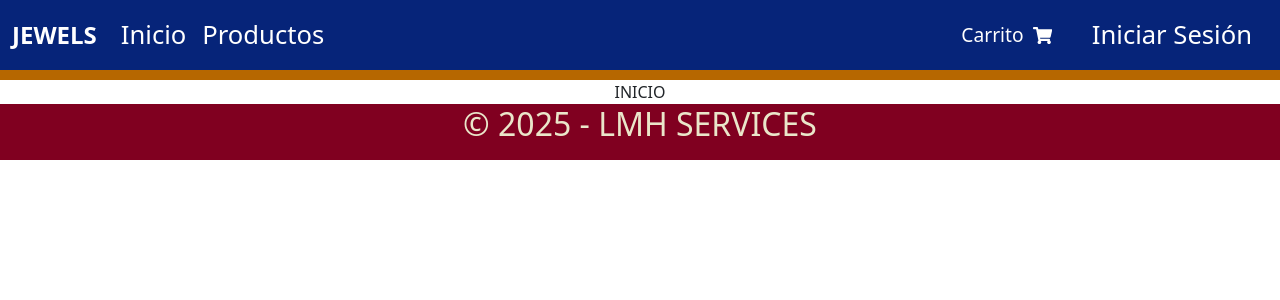
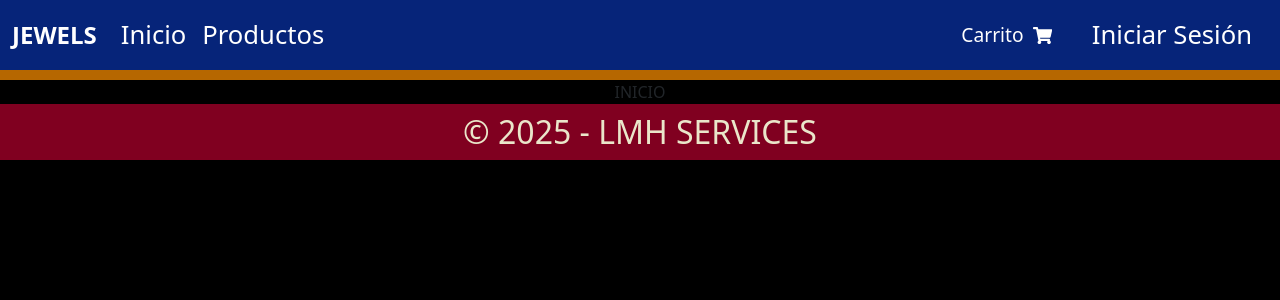
Before and after one commit to LuisHerenu11/talentotech-preentrega, a React (Vite) app: page / in a window 1280 px wide. Shown: the top 300 px of the page. Built offline with nearby package versions, Linux system fonts and the light colour scheme; no server answers.

Commit message:
add styles

```diff
--- a/src/App.css
+++ b/src/App.css
@@ -12,6 +12,7 @@
   margin: 0px 0px !important;
   padding: 0rem;
   text-align: center;
+  background-color: black;
 }
 
 .read-the-docs {
--- a/src/App.jsx
+++ b/src/App.jsx
@@ -26,7 +26,7 @@ import "react-toastify/dist/ReactToastify.css";
 function App() {
 
   return (
-    <div style={{minHeight: '100vh'}}>
+    <div style={{minHeight: '100vh', backgroundColor: 'black'}}>
       <AuthProvider>
         <CartProvider>
           <ProductsProvider>
--- a/src/components/Footer.jsx
+++ b/src/components/Footer.jsx
@@ -4,7 +4,7 @@ import '../styles/footerStyles.css';
 function Footer(){
     return(
         <footer className='footer'>
-            <p>
+            <p style={{marginBottom: '0rem'}}>
                 &copy; 2025 - LMH SERVICES
             </p>
         </footer>
```
